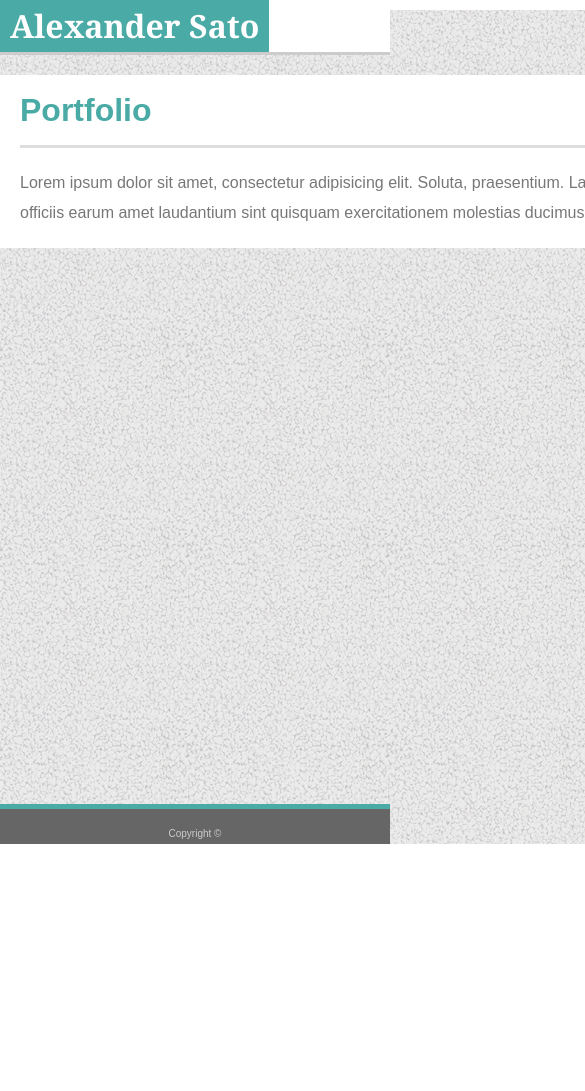
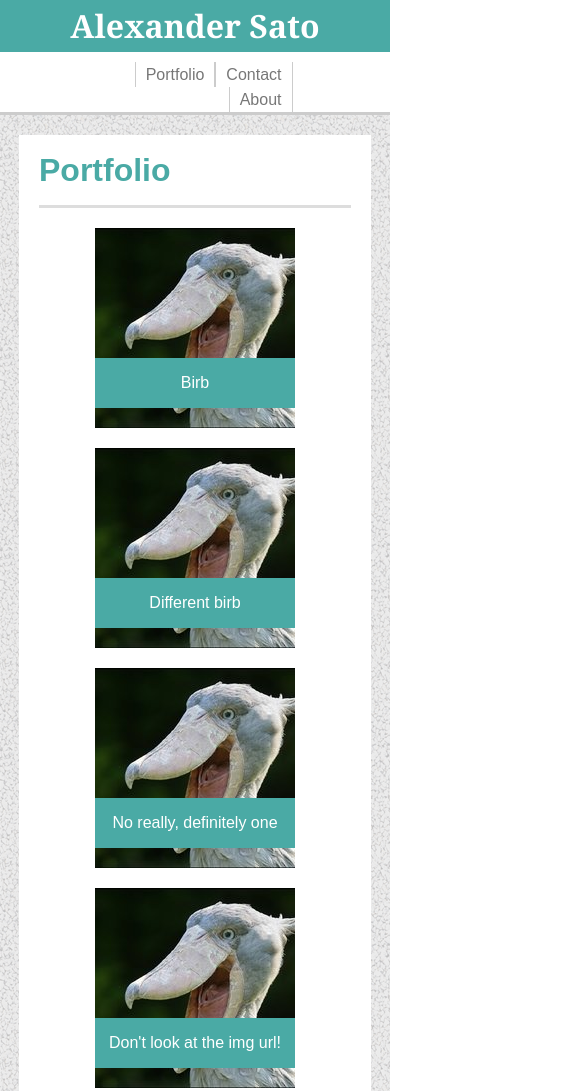
Before and after one commit to giboc/giboc.github.io, a plain HTML site: page portfolio.html in a window 390 px wide. Shown: the top 1091 px of the page, 585 px wide, since content can reach past the window. Before the commit the page ends 844 px from the top, so only its background shows below. Drawn offline with Linux system fonts and the light colour scheme.

Commit message:
not empty

```diff
--- a/assets/css/style.css
+++ b/assets/css/style.css
@@ -1,4 +1,6 @@
 body{
+
+    display: block;
     background-image: url("../images/gravel.png");
     font-family: 'Arial', 'Helvetica Neue', Helvetica, sans-serif;
     color: #777777;
@@ -20,7 +22,7 @@ h1{
     padding: 10px;
 
 }
-
+/*    Main content styling    */
 h2{
     padding-bottom: 20px;
     margin-bottom: 20px;
@@ -43,12 +45,13 @@ img{
     width: 920px;
     margin: auto;
     margin-top: 20px;
+    margin-bottom: 20px;
     padding: 20px;
     line-height: 30px;
-    color: #777777;
     background: white;
 }
 
+/*    The header that's kind of part of the nav bar    */
 .header{
     position: relative;
     top: 0;
@@ -58,11 +61,10 @@ img{
     border-style: solid;
 
 }
-
+/*    Navigation Bar Styles!    */
 .nav_bar a{
     color: #777777;
     text-decoration: none;
-
 }
 
 .nav_bar ul{
@@ -80,16 +82,13 @@ img{
     line-height: 5px;
 }
 
-.nav_bar a{
-    text-decoration: none;
-}
-
 .nav_bar{
     width: 960px;
     margin: auto;
     background: white;
 }
 
+/*    Text input forms styling!   */
 input[type=text]{
     width: 100%;
 }
@@ -112,8 +111,18 @@ form{
     line-height: 30px;
 }
 
+/*    Footer styling!   */
+html{
+    position: relative;
+    min-height: 100%;
+}
+
+.wrapper{
+    margin-bottom: 80px;
+}
+
 .footer{
-    position: fixed;
+    position: absolute;
     bottom: 0;
     width: 100%;
     background-color: #666666;
@@ -125,4 +134,75 @@ form{
     padding-top: 20px;
     padding-bottom: 5px;
     font-size: 10px;
+    overflow: hidden;
 }
+
+
+/* portfolio image styling */
+.img_wrapper{
+    position: relative;
+    width: 200px;
+    height: 200px;
+    margin: 20px;
+    float: left;
+}
+
+.img_text{
+    position: absolute;
+    bottom: 0px;
+    color: white;
+    width: 100%;
+    background-color: #4aaaa5;
+    text-align: center;
+    margin-bottom: 20px;
+    padding-top: 10px;
+    padding-bottom: 10px;
+}
+
+
+/* responsive styling */
+
+@media screen and (max-width: 640px){
+    .main{
+        width: 80%;
+    }
+
+    .nav_bar{
+        width: 100%;
+    }
+    .nav_bar ul{
+        width: 50%;
+        height: 50px;
+        margin: auto;
+    }
+    /* .nav_bar li{
+        text-align: center;
+        border-right: #cccccc;
+        border-left: #cccccc;
+        border-style: solid;
+        border-right-width: 1px;
+        border-left-width: 1px;
+        line-height: 5px;
+    } */
+
+    img{
+        float: none;
+        display: block;
+        margin: auto;
+        margin-bottom: 10px;
+
+    }
+
+    h1{
+
+        float: none;
+        text-align: center;
+
+    }
+
+    .img_wrapper{
+        float: none;
+        margin: auto;
+        margin-bottom: 20px;
+    }
+}
--- a/portfolio.html
+++ b/portfolio.html
@@ -1,8 +1,10 @@
 <!DOCTYPE html>
 <html>
     <head>
+        <html lang="en-US">
         <link rel="stylesheet" type="text/css" href="assets/css/reset.css">
         <link rel="stylesheet" type="text/css" href="assets/css/style.css">
+        <title>Stuff I done!</title>
     </head>
 
     <body>
@@ -12,18 +14,69 @@
                 <div class="nav_bar">
                 <h1>Alexander Sato</h1>
                     <ul>
+                        <li><a href="contact.html">Contact</a></li>
+                        <li><a href="portfolio.html">Portfolio</a></li>
                         <li><a href="index.html">About</a></li>
-                        <li><a href="#">Portfolio</a></li>
-                        <li><a href="contact.html">Contact</a></li>
                     </ul>
                 </div>
             </div>
         </div>
+        <div class="wrapper">
+            <div class="main">
+                <div class="clearfix">
+                    <h2>Portfolio</h2>
+                    <a href="#">
+                        <div class="img_wrapper">
+                            <img src="assets/images/birb.jpg">
+                            <div class="img_text">Birb</div>
+                        </div>
+                    </a>
 
-        <div class="main">
-            <h2>Portfolio</h2>
-            <p>Lorem ipsum dolor sit amet, consectetur adipisicing elit. Soluta, praesentium. Laborum ipsa magni libero minus nulla, possimus officiis earum amet laudantium sint quisquam exercitationem molestias ducimus. Eaque adipisci ratione nam.</p>
+                    <a href="#">
+                        <div class="img_wrapper">
+                            <img src="assets/images/birb.jpg">
+                            <div class="img_text">Different birb</div>
+                        </div>
+                    </a>
+
+                    <a href="#">
+                        <div class="img_wrapper">
+                            <img src="assets/images/birb.jpg">
+                            <div class="img_text">No really, definitely one</div>
+                        </div>
+                    </a>
+                    <a href="#">
+                        <div class="img_wrapper">
+                        <img src="assets/images/birb.jpg">
+                        <div class="img_text">Don't look at the img url!</div>
+                        </div>
+                    </a>
+
+                    <a href="#">
+                        <div class="img_wrapper">
+                            <img src="assets/images/birb.jpg">
+                            <div class="img_text">No really!</div>
+                        </div>
+                    </a>
+
+                    <a href="#">
+                        <div class="img_wrapper">
+                            <img src="assets/images/birb.jpg">
+                            <div class="img_text">Ok fine</div>
+                        </div>
+                    </a>
+
+                    <a href="#">
+                        <div class="img_wrapper">
+                            <img src="assets/images/birb.jpg">
+                            <div class="img_text">They are the same!</div>
+                        </div>
+                    </a>
+                </div>
+            </div>
         </div>
+
+
 
         <div class="footer">
             Copyright &copy;
```
Also changed, not shown: contact.html (+6 -4 lines), index.html (+8 -3 lines).
